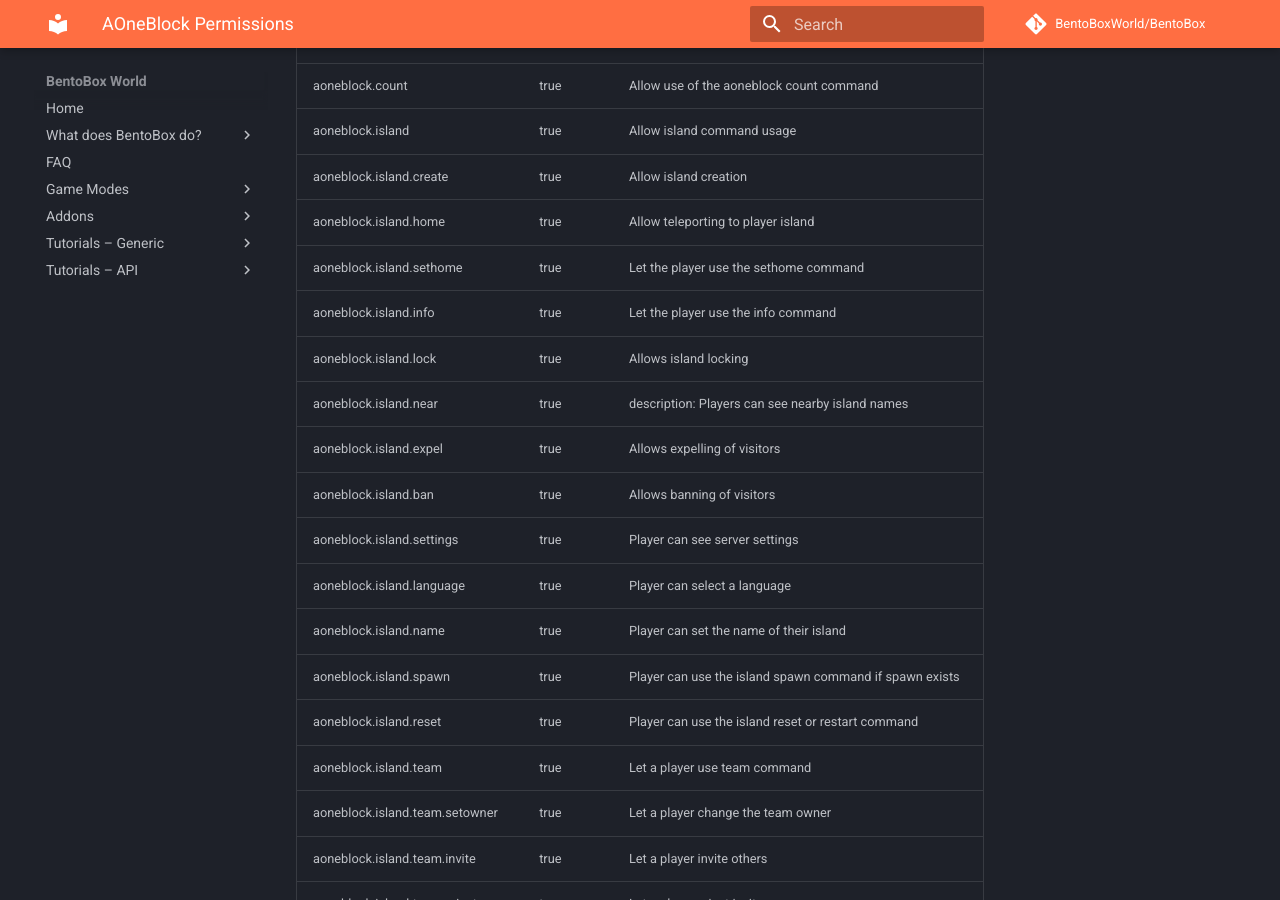
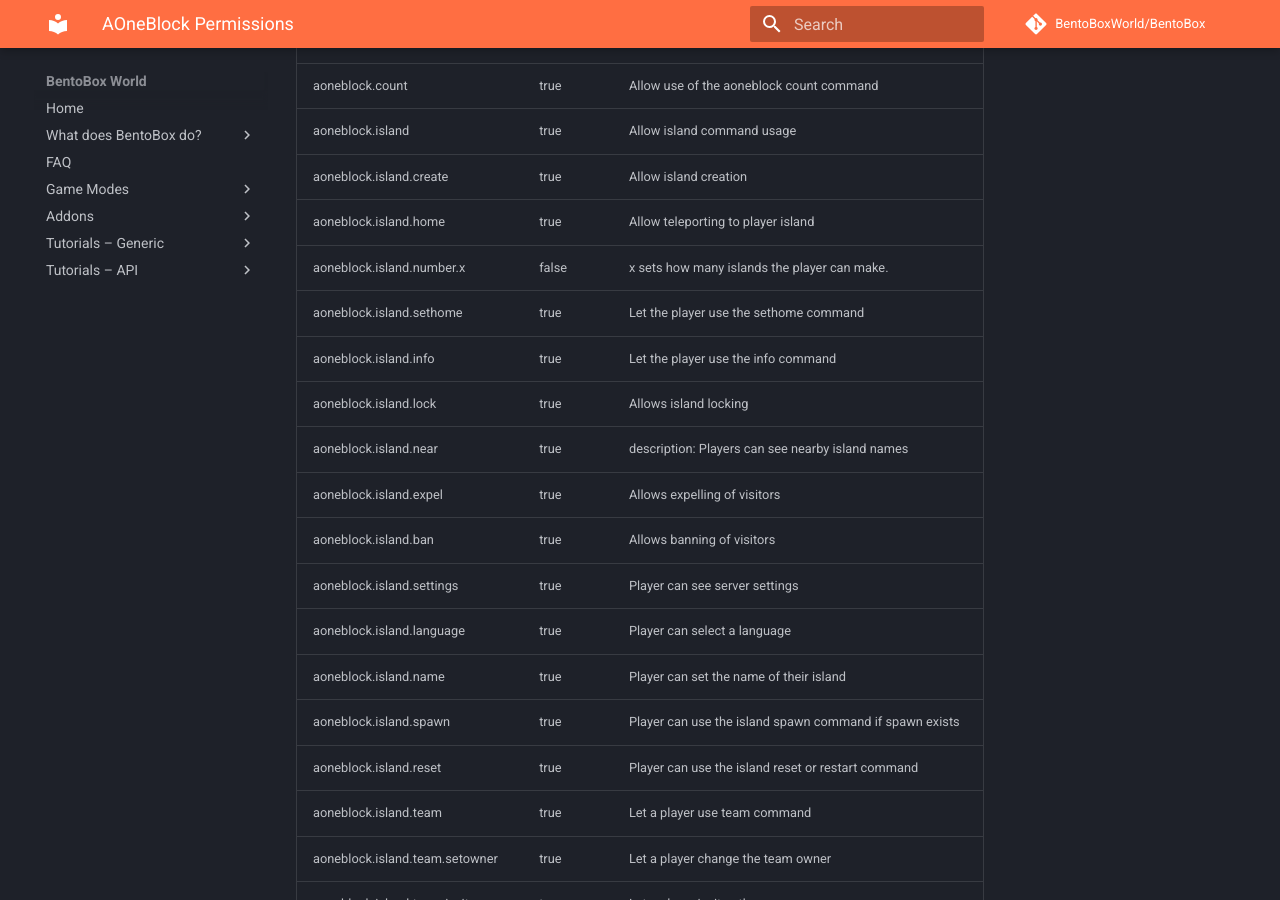
Before and after one commit to BentoBoxWorld/docs, an MkDocs documentation site: the page built from docs/gamemodes/AOneBlock/Permissions.md, in a window 1280 px wide and 900 px high, scrolled down 1519 px. Built offline with MkDocs 1.6.1 and Material for MkDocs 9.7.7, drawn with Linux system fonts in a browser that asks for light colours; comment, search, counter and statistics services are not loaded.

Commit message:
Update Permissions.md
Added multi island number perm

```diff
--- a/docs/gamemodes/AOneBlock/Permissions.md
+++ b/docs/gamemodes/AOneBlock/Permissions.md
@@ -169,6 +169,11 @@
   <td align='left'>Allow teleporting to player island</td>
 </tr>
 <tr>
+  <td align='left'>aoneblock.island.number.x</td>
+  <td align='left'>false</td>
+  <td align='left'>x sets how many islands the player can make.</td>
+</tr>
+<tr>
   <td align='left'>aoneblock.island.sethome</td>
   <td align='left'>true</td>
   <td align='left'>Let the player use the sethome command</td>
```
